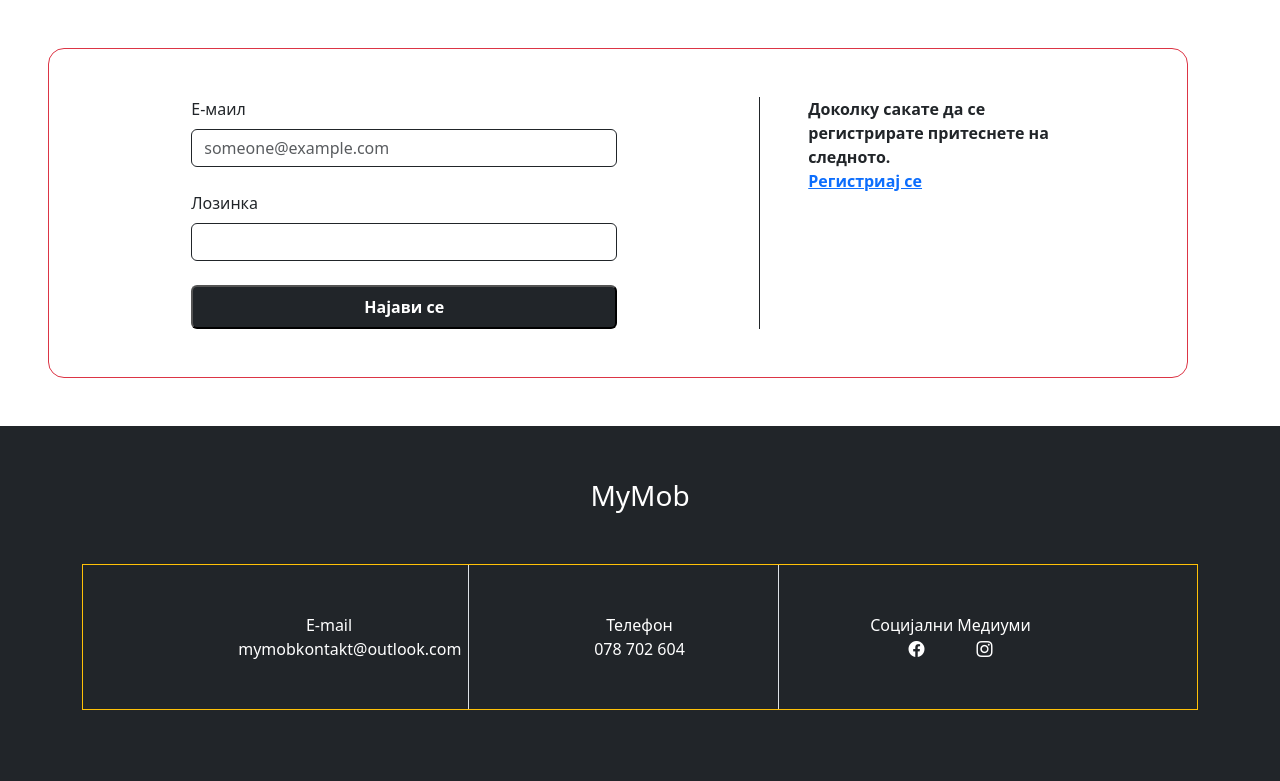
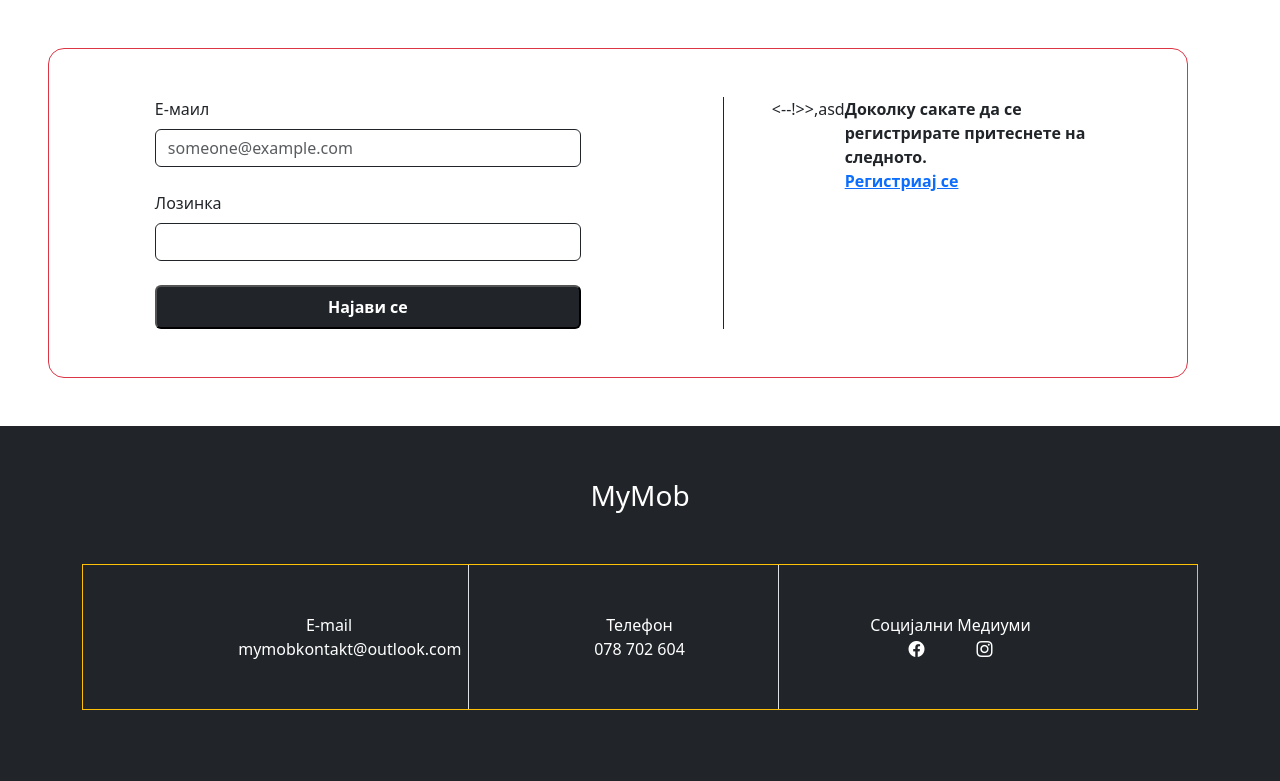
Before and after one commit to stojcevj/MobileSellingPlatform, a Django app: page /login/ in a window 1280 px wide. Shown: the part 222-1003 px from the top of the page. Run offline with Django 4.2, Linux system fonts and the light colour scheme.

Commit message:
push problem

```diff
--- a/MobileSellingApp/templates/pages/login.html
+++ b/MobileSellingApp/templates/pages/login.html
@@ -17,6 +17,7 @@
                     <input type="submit" value="Најави се" class="rounded-2 bg-dark text-white fw-bold px-5 py-2 w-75 text-center">
                 </form>
             </div>
+            <--!>>,asd
             <div class="w-25">
                 <span class="text fw-bold d-block">Доколку сакате да се регистрирате притеснете на следното.</span>
                 <a href="" class="fw-bold">Регистриај се</a>
```
